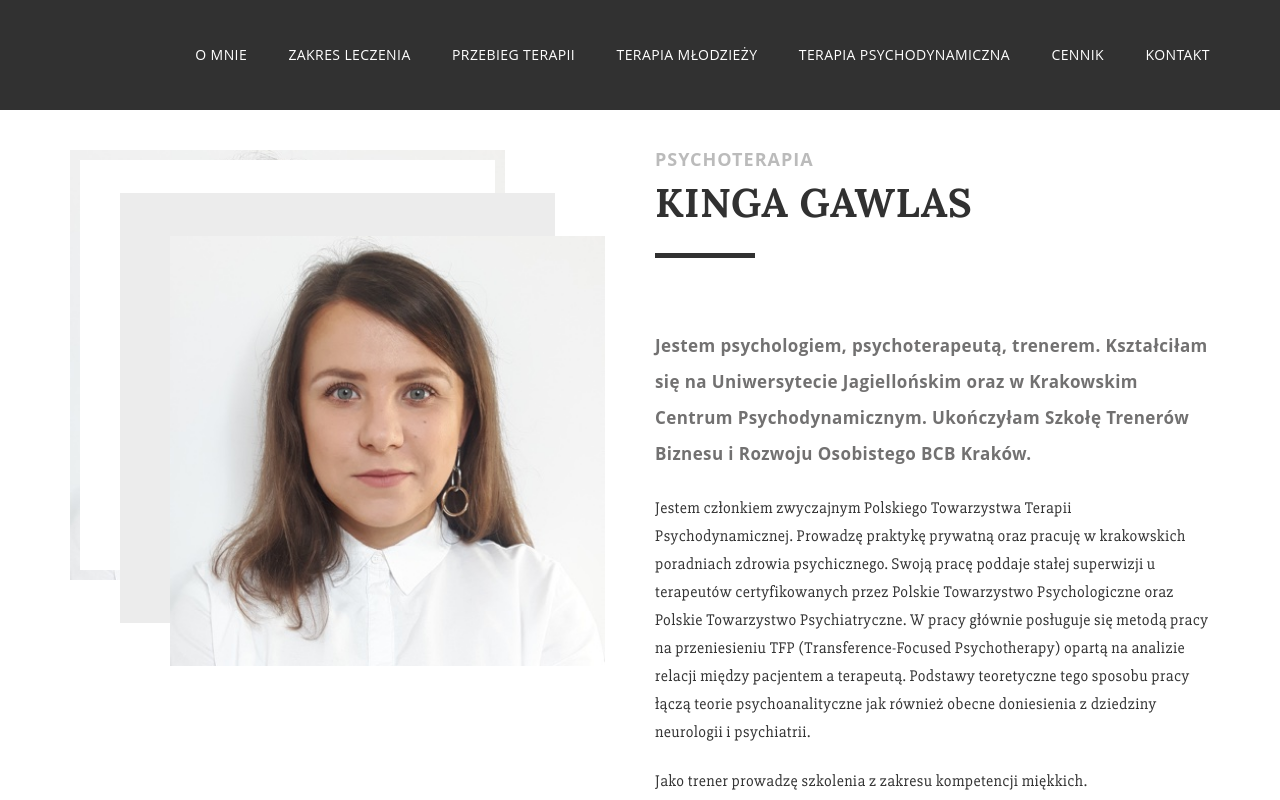
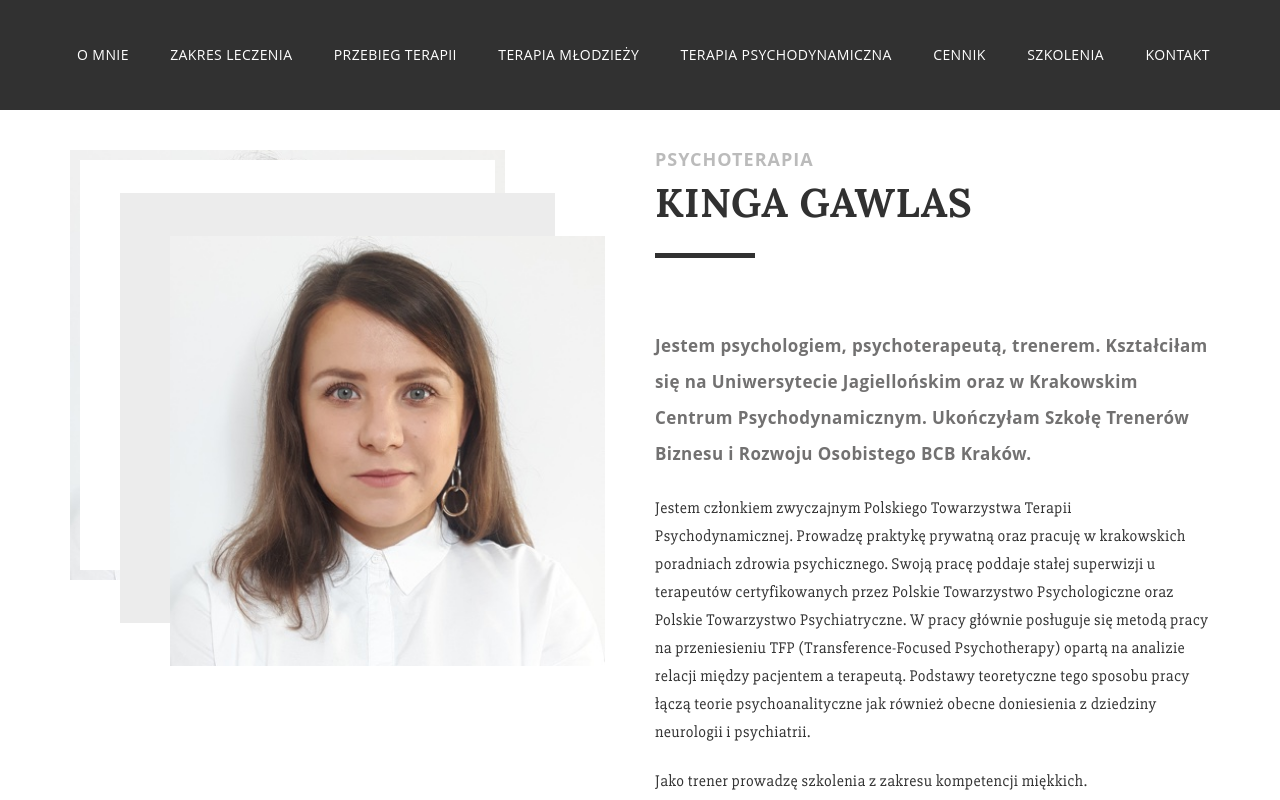
Before and after one commit to kingagawluz/psychoterapia-gawlas-pl, a plain HTML site: page index.html in a window 1280 px wide. Shown: the top 800 px of the page. Drawn offline with Linux system fonts and the light colour scheme; a web font is replaced by a local one.

Commit message:
dodana nawigacja, zmieniony kolor linku

```diff
--- a/index.html
+++ b/index.html
@@ -60,6 +60,7 @@
 							<li><a href="#terapia-mlodziezy">Terapia Młodzieży</a></li>
 							<li><a href="#terapia-psychodynamiczna">Terapia psychodynamiczna</a></li>
 							<li><a href="#cennik">Cennik</a></li>
+							<li><a href="#szkolenia">Szkolenia</a></li>
 							<li><a href="#kontakt">Kontakt</a></li>
 						</ul>
 					</nav>
@@ -438,7 +439,7 @@
 			</div>
 		</div>
 
-		<div class="container padding15x">
+		<div class="container padding15x" id="szkolenia">
 			<div class="row">
 				<div class="col-sm-12">
 					<div class="tt-el-heading text-center">
--- a/style.css
+++ b/style.css
@@ -3209,3 +3209,7 @@ form input[type=submit]:hover {
 .wspolpraca {
   text-align: center;
 }
+
+.wspolpraca a {
+  color: #0EB8E2;
+}
```
